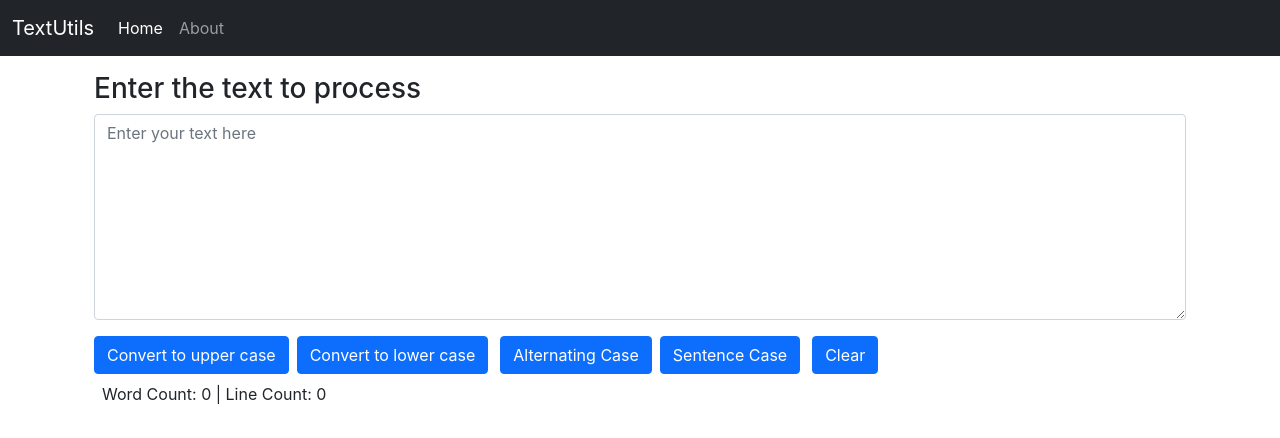
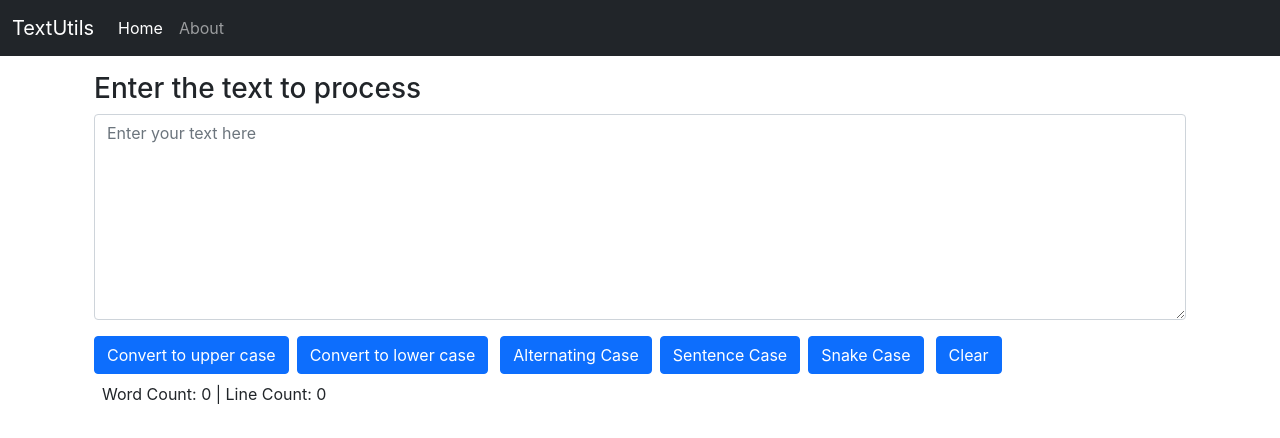
Before and after one commit to abhinavh27/TextUtils, a React (Create React App) app: page / in a window 1280 px wide. Shown: the top 438 px of the page. Built offline with nearby package versions, Linux system fonts and the light colour scheme.

Commit message:
added snake case

```diff
--- a/src/Components/CaseConvert.js
+++ b/src/Components/CaseConvert.js
@@ -41,6 +41,16 @@ export default function CaseConvert(props)
     setText(newText);
   }
 
+  const handleSnakeCase=()=>{
+    var newText;
+    var chars=text.trim().split(/\s/);
+    for(var i=0;i<chars.length;i++){
+      chars[i]=chars[i].toLowerCase()
+    }
+    newText=chars.join("_").trim();
+    setText(newText);
+  }
+
   const handleClear=()=>{
     setText("");
   }
@@ -70,6 +80,7 @@ export default function CaseConvert(props)
       <div className="btn btn-primary mx-2" onClick={handleLowerCase}>Convert to lower case</div>
       <div className="btn btn-primary mx-1" onClick={handleAlternateCase}>Alternating Case</div>
       <div className="btn btn-primary mx-1" onClick={handleSentenceCase}>Sentence Case</div>
+      <div className="btn btn-primary mx-1" onClick={handleSnakeCase}>Snake Case</div>
       <div className="btn btn-primary mx-2" onClick={handleClear}>Clear</div>
       </div>
       <div className="container">
```
Also changed, not shown: 1 other file (tests, documents, lock files or other folders).
